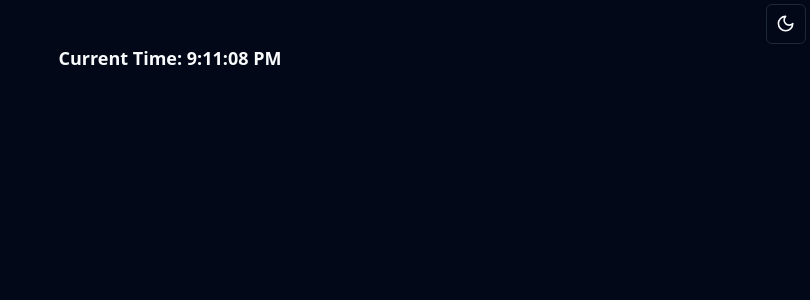
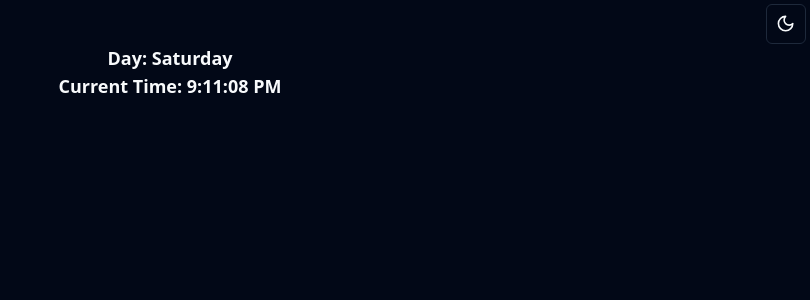
Before and after one commit to Anurag41682/Daily-Goals, a React (Vite) app: page / in a window 1280 px wide. Shown: the top 300 px of the page, without its empty margins (470-1280 px from the left). Built offline with nearby package versions, Linux system fonts and the light colour scheme.

Commit message:
Refactored

```diff
--- a/package.json
+++ b/package.json
@@ -11,6 +11,7 @@
   "dependencies": {
     "@radix-ui/react-dropdown-menu": "^2.0.6",
     "@radix-ui/react-menubar": "^1.0.4",
+    "@radix-ui/react-scroll-area": "^1.0.5",
     "@radix-ui/react-slot": "^1.0.2",
     "class-variance-authority": "^0.7.0",
     "clsx": "^2.1.0",
--- a/src/App.tsx
+++ b/src/App.tsx
@@ -1,26 +1,12 @@
 import "./App.css";
-import { useState, useEffect } from "react";
 import { ThemeProvider } from "@/components/theme-provider";
-import { ModeToggle } from "./components/mode-toggle";
+import LandingPage from "./components/landingPage";
 
 function App() {
-  const [currentTime, setCurrentTime] = useState(new Date());
-  useEffect(() => {
-    const intervalId = setInterval(() => {
-      setCurrentTime(new Date());
-    }, 1000);
-    return () => clearInterval(intervalId);
-  }, []);
-
   return (
     <ThemeProvider defaultTheme="dark" storageKey="vite-ui-theme">
       <div className="app h-screen w-screen">
-        <div className="flex justify-end pt-1 pr-1">
-          <ModeToggle />
-        </div>
-        <div className="flex font-bold text-lg justify-center items-center">
-          Current Time: {currentTime.toLocaleTimeString()}
-        </div>
+        <LandingPage />
       </div>
     </ThemeProvider>
   );
--- /dev/null
+++ b/src/components/landingPage.tsx
@@ -0,0 +1,32 @@
+import { ModeToggle } from "./mode-toggle";
+import { useState, useEffect } from "react";
+const LandingPage = () => {
+  const [currentTime, setCurrentTime] = useState(new Date());
+  useEffect(() => {
+    const intervalId = setInterval(() => {
+      setCurrentTime(new Date());
+    }, 1000);
+    return () => clearInterval(intervalId);
+  }, []);
+  const daysOfWeek = [
+    "Sunday",
+    "Monday",
+    "Tuesday",
+    "Wednesday",
+    "Thursday",
+    "Friday",
+    "Saturday",
+  ];
+  return (
+    <div className="landing-page">
+      <div className="flex justify-end pt-1 pr-1">
+        <ModeToggle />
+      </div>
+      <div className="flex flex-col font-bold text-lg justify-center items-center">
+        <h1>Day: {daysOfWeek[currentTime.getDay()]}</h1>
+        <h1>Current Time: {currentTime.toLocaleTimeString()}</h1>
+      </div>
+    </div>
+  );
+};
+export default LandingPage;
--- /dev/null
+++ b/src/components/ui/scroll-area.tsx
@@ -0,0 +1,46 @@
+import * as React from "react"
+import * as ScrollAreaPrimitive from "@radix-ui/react-scroll-area"
+
+import { cn } from "@/lib/utils"
+
+const ScrollArea = React.forwardRef<
+  React.ElementRef<typeof ScrollAreaPrimitive.Root>,
+  React.ComponentPropsWithoutRef<typeof ScrollAreaPrimitive.Root>
+>(({ className, children, ...props }, ref) => (
+  <ScrollAreaPrimitive.Root
+    ref={ref}
+    className={cn("relative overflow-hidden", className)}
+    {...props}
+  >
+    <ScrollAreaPrimitive.Viewport className="h-full w-full rounded-[inherit]">
+      {children}
+    </ScrollAreaPrimitive.Viewport>
+    <ScrollBar />
+    <ScrollAreaPrimitive.Corner />
+  </ScrollAreaPrimitive.Root>
+))
+ScrollArea.displayName = ScrollAreaPrimitive.Root.displayName
+
+const ScrollBar = React.forwardRef<
+  React.ElementRef<typeof ScrollAreaPrimitive.ScrollAreaScrollbar>,
+  React.ComponentPropsWithoutRef<typeof ScrollAreaPrimitive.ScrollAreaScrollbar>
+>(({ className, orientation = "vertical", ...props }, ref) => (
+  <ScrollAreaPrimitive.ScrollAreaScrollbar
+    ref={ref}
+    orientation={orientation}
+    className={cn(
+      "flex touch-none select-none transition-colors",
+      orientation === "vertical" &&
+        "h-full w-2.5 border-l border-l-transparent p-[1px]",
+      orientation === "horizontal" &&
+        "h-2.5 flex-col border-t border-t-transparent p-[1px]",
+      className
+    )}
+    {...props}
+  >
+    <ScrollAreaPrimitive.ScrollAreaThumb className="relative flex-1 rounded-full bg-border" />
+  </ScrollAreaPrimitive.ScrollAreaScrollbar>
+))
+ScrollBar.displayName = ScrollAreaPrimitive.ScrollAreaScrollbar.displayName
+
+export { ScrollArea, ScrollBar }
```
Also changed, not shown: 1 other file (tests, documents, lock files or other folders).
